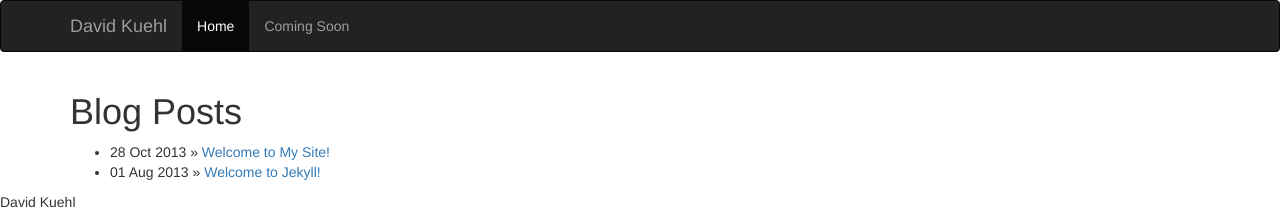
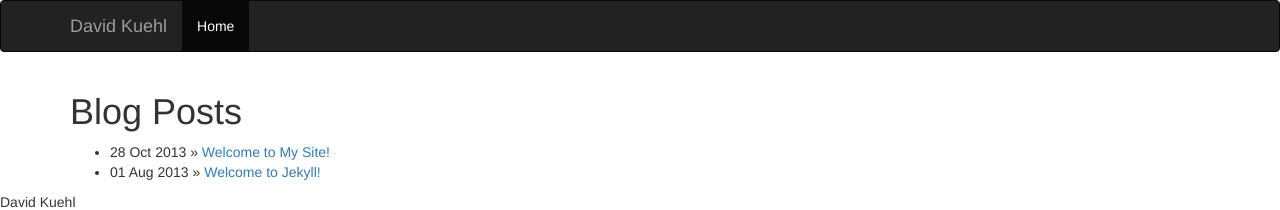
Before and after one commit to dkuehl/dkuehl.github.io, a Jekyll site: the page built from index.html, in a window 1280 px wide. Shown: the top 210 px of the page. Built offline with Jekyll 4.4.1, drawn with Linux system fonts in a browser that asks for light colours; nearby versions of some CDN libraries; Markdown is read by kramdown in place of the engine named in the settings; the list of posts is cut into pages by our own code.

Commit message:
Update header.html

```diff
--- a/_includes/header.html
+++ b/_includes/header.html
@@ -31,9 +31,6 @@
                 <li class="active"><a href="http://dkuehl.github.io/">Home</a>
 
                 </li>
-                <li><a>Coming Soon</a>
-
-                </li>
             </ul>
         </div>
         <!--/.nav-collapse -->
```
